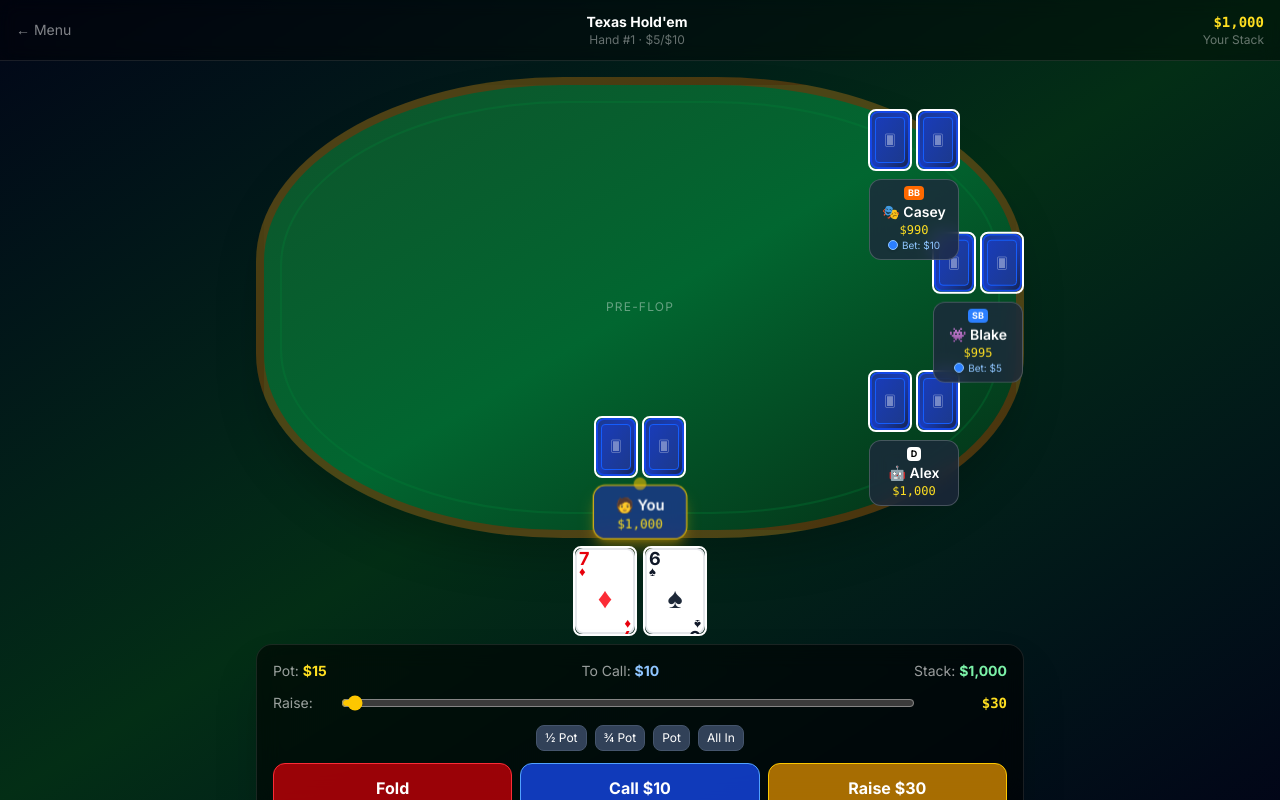
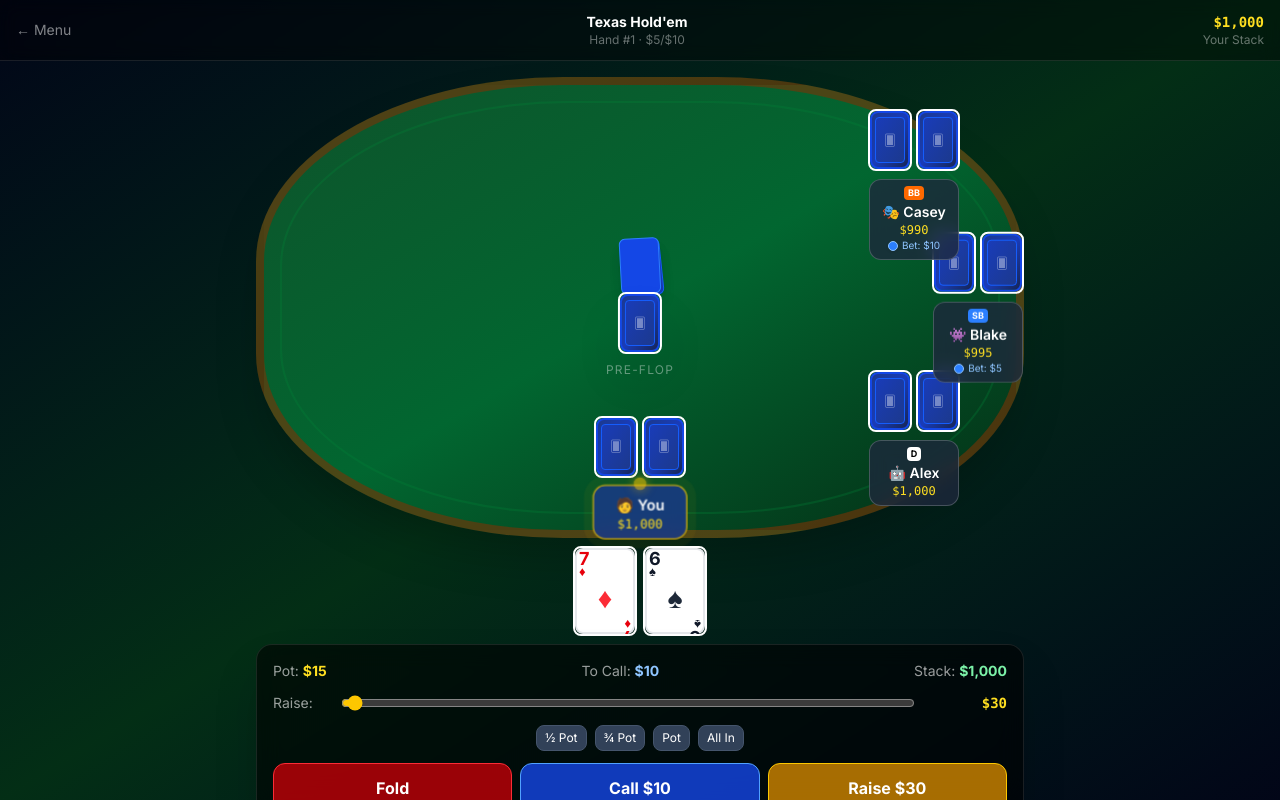
Before and after one commit to jacobblais/poker-game, a Next.js app: page / in a window 1280 px wide. Both pictures are taken after a click on the button "🎮 Start Game". Built offline with nearby package versions, Linux system fonts and the light colour scheme.

Commit message:
feat: add table deck and chip toss animations

```diff
--- a/src/app/globals.css
+++ b/src/app/globals.css
@@ -27,16 +27,29 @@ body {
 
 /* Chip animation */
 @keyframes chip-toss {
-  0% { transform: translateY(0) scale(1); opacity: 1; }
-  50% { transform: translateY(-20px) scale(1.2); opacity: 0.8; }
-  100% { transform: translateY(0) scale(1); opacity: 1; }
+  0% { transform: scale(0.5) translateY(20px); opacity: 0; }
+  20% { transform: scale(1.2) translateY(-10px); opacity: 1; }
+  100% { transform: scale(1) translateY(0); opacity: 1; }
 }
 
-.chip-animate { animation: chip-toss 0.4s ease; }
+@keyframes chip-collect {
+  0% { transform: translate(0, 0) scale(1); opacity: 1; }
+  100% { transform: translate(var(--target-x, 0), var(--target-y, -100px)) scale(0.5); opacity: 0; }
+}
+
+.chip-animate { animation: chip-toss 0.5s cubic-bezier(0.175, 0.885, 0.32, 1.275) forwards; }
+.chip-collect { animation: chip-collect 0.6s ease-in forwards; }
 
 /* Glow effects */
 .glow-green { box-shadow: 0 0 20px rgba(34, 197, 94, 0.3); }
 .glow-gold { box-shadow: 0 0 20px rgba(234, 179, 8, 0.4); }
+
+@keyframes pulse-gold {
+  0% { box-shadow: 0 0 0 0 rgba(234, 179, 8, 0.4); }
+  70% { box-shadow: 0 0 0 10px rgba(234, 179, 8, 0); }
+  100% { box-shadow: 0 0 0 0 rgba(234, 179, 8, 0); }
+}
+.glow-active { animation: pulse-gold 2s infinite; }
 
 /* Felt texture */
 .felt {
--- a/src/components/PlayerSeat.tsx
+++ b/src/components/PlayerSeat.tsx
@@ -49,13 +49,13 @@ export default function PlayerSeat({ player, state, isCurrentTurn, position, sho
       <div className={`
         relative px-3 py-1.5 rounded-xl border text-center min-w-[90px] transition-all duration-300
         ${player.folded ? 'opacity-40 scale-95' : ''}
-        ${isCurrentTurn ? 'border-yellow-400 shadow-lg shadow-yellow-500/40 scale-105' : 'border-white/20'}
+        ${isCurrentTurn ? 'border-yellow-400 scale-105 glow-active' : 'border-white/20'}
         ${isWinner ? 'border-green-400 shadow-lg shadow-green-500/40' : ''}
         ${isHuman ? 'bg-blue-900/80 backdrop-blur-sm' : 'bg-slate-800/80 backdrop-blur-sm'}
       `}>
         {/* Turn indicator */}
         {isCurrentTurn && !player.folded && (
-          <div className="absolute -top-2 left-1/2 -translate-x-1/2 w-3 h-3 bg-yellow-400 rounded-full animate-pulse" />
+          <div className="absolute -top-2 left-1/2 -translate-x-1/2 w-3 h-3 bg-yellow-400 rounded-full animate-pulse shadow-[0_0_10px_rgba(234,179,8,1)]" />
         )}
 
         {/* Dealer/Blind badges */}
@@ -77,7 +77,7 @@ export default function PlayerSeat({ player, state, isCurrentTurn, position, sho
         <div className="text-xs text-yellow-300 font-mono">${player.chips.toLocaleString()}</div>
 
         {player.bet > 0 && !player.folded && (
-          <div className="text-[10px] text-blue-300 flex items-center justify-center gap-1">
+          <div key={`${player.id}-${player.bet}`} className="text-[10px] text-blue-300 flex items-center justify-center gap-1 chip-animate">
             <span className="w-2.5 h-2.5 rounded-full bg-blue-500 border border-blue-300 inline-block shadow-sm" />
             Bet: ${player.bet}
           </div>
--- a/src/components/PokerTable.tsx
+++ b/src/components/PokerTable.tsx
@@ -56,7 +56,17 @@ export default function PokerTable({
               </div>
             )}
 
-            {/* Community cards */}
+            {/* Community cards & Deck */}
+            <div className="flex items-center gap-4">
+              {/* Deck */}
+              {state.phase !== 'ended' && state.phase !== 'waiting' && (
+                <div className="relative group perspective-1000 hidden sm:block">
+                  <div className="w-10 h-14 bg-blue-800 rounded-md border border-blue-600 shadow-lg transform -rotate-6 translate-x-1 translate-y-1" />
+                  <div className="absolute inset-0 w-10 h-14 bg-blue-700 rounded-md border border-blue-500 shadow-lg transform -rotate-3 translate-x-0.5 translate-y-0.5" />
+                  <Card size="sm" faceDown={true} className="shadow-2xl" />
+                </div>
+              )}
+
               {state.communityCards.length > 0 && (
                 <div className="flex gap-2">
                   {state.communityCards.map((card, i) => (
@@ -70,6 +80,7 @@ export default function PokerTable({
                     : null}
                 </div>
               )}
+            </div>
 
             {/* Phase label */}
             <div className="text-white/40 text-xs uppercase tracking-widest font-light">
```
Lines whose indentation alone changed are shown as unchanged.
